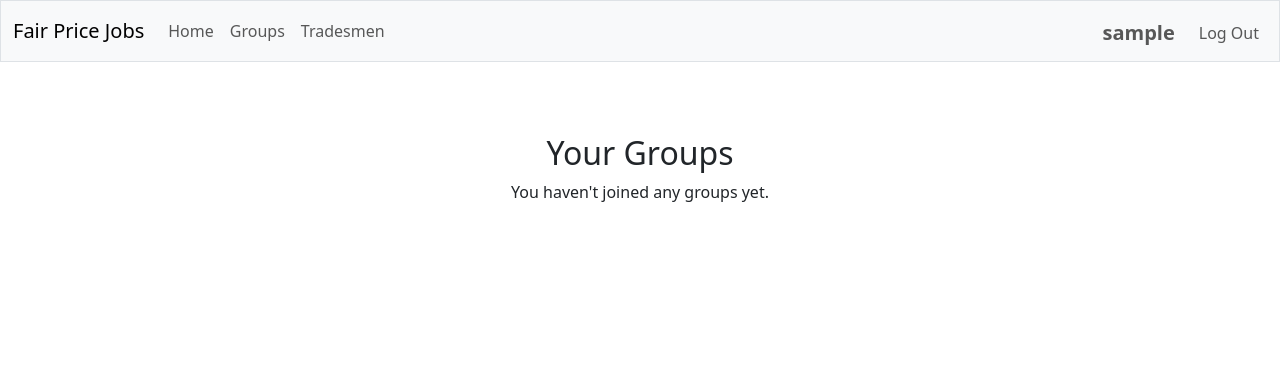
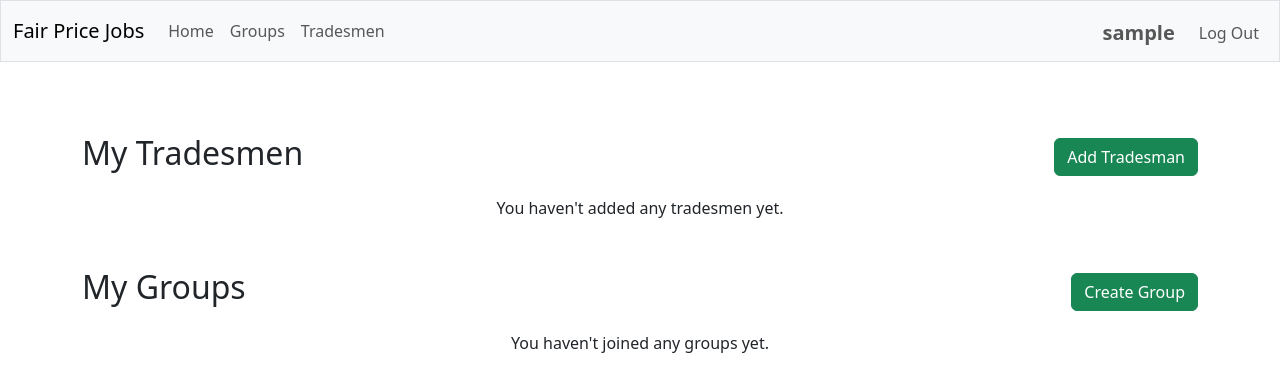
Before and after one commit to kevinruns/fair-price-jobs, a Flask app: page / in a window 1280 px wide. Shown: the top 392 px of the page. Run offline with Flask 3, Linux system fonts and the light colour scheme; the visitor is signed in with stand-in values (Sample User, id 1); data comes from the database, SQL or seed files in the repository; data that the repository does not hold is empty; some libraries are stand-ins or nearby versions.

Commit message:
added tradesman table to home. need to allow tradesman to be created without group

```diff
--- a/app.py
+++ b/app.py
@@ -522,16 +522,12 @@ def view_tradesman(tradesman_id):
         cursor.execute("SELECT * FROM tradesmen WHERE id = ?", (tradesman_id,))
         tradesman = cursor.fetchone()
 
-        print(f"Debug: Raw tradesman data: {tradesman}")  # Add this line
-
         if not tradesman:
             flash("Tradesman not found.", "error")
             return redirect(url_for("search_groups"))
 
         # Convert tradesman to a dictionary
         tradesman = dict(zip([column[0] for column in cursor.description], tradesman))
-
-        print(f"Debug: Tradesman dictionary: {tradesman}")  # Add this line
 
         # Fetch jobs for this tradesman
         cursor.execute("""
@@ -545,13 +541,15 @@ def view_tradesman(tradesman_id):
         # Convert jobs to dictionaries for easier handling in the template
         jobs = [dict(zip([column[0] for column in cursor.description], row)) for row in jobs]
 
+        group_id = session.get('group_id')
 
-        group_id = session['group_id']
-
-        return render_template("view_tradesman.html", tradesman=tradesman, jobs=jobs, group_id=group_id)
+        return render_template("view_tradesman.html",
+                             tradesman=tradesman,
+                             jobs=jobs,
+                             group_id=group_id)
 
     except Exception as e:
-        print(f"Error in view_tradesman: {str(e)}")
+        app.logger.error(f"Error in view_tradesman: {str(e)}")
         flash("An error occurred while fetching tradesman data.", "error")
         return redirect(url_for("search_groups"))
 
--- a/templates/index.html
+++ b/templates/index.html
@@ -12,7 +12,50 @@
             </div>
         </div>
 
-        <h2>Your Groups</h2>
+        <div class="d-flex justify-content-between align-items-center mb-3">
+            <h2>My Tradesmen</h2>
+            <a href="{{ url_for('add_tradesman') }}" class="btn btn-success">
+                <i class="fas fa-plus"></i> Add Tradesman
+            </a>
+        </div>
+        {% if tradesmen %}
+            <div class="table-responsive">
+                <table class="table table-striped">
+                    <thead>
+                        <tr>
+                            <th>Name</th>
+                            <th>Trade</th>
+                            <th>Contact</th>
+                            <th>Rating</th>
+                            <th>Actions</th>
+                        </tr>
+                    </thead>
+                    <tbody>
+                        {% for tradesman in tradesmen %}
+                            <tr>
+                                <td>{{ tradesman.name }}</td>
+                                <td>{{ tradesman.trade }}</td>
+                                <td>{{ tradesman.contact }}</td>
+                                <td>{{ tradesman.rating }}/5</td>
+                                <td>
+                                    <a href="{{ url_for('view_tradesman', tradesman_id=tradesman.id) }}" class="btn btn-sm btn-primary">View</a>
+                                    <a href="{{ url_for('edit_tradesman', tradesman_id=tradesman.id) }}" class="btn btn-sm btn-warning">Edit</a>
+                                </td>
+                            </tr>
+                        {% endfor %}
+                    </tbody>
+                </table>
+            </div>
+        {% else %}
+            <p>You haven't added any tradesmen yet.</p>
+        {% endif %}
+
+        <div class="d-flex justify-content-between align-items-center mb-3 mt-5">
+            <h2>My Groups</h2>
+            <a href="{{ url_for('create_group') }}" class="btn btn-success">
+                <i class="fas fa-plus"></i> Create Group
+            </a>
+        </div>
         {% if groups %}
             <div class="table-responsive">
                 <table class="table table-striped">
```
Also changed, not shown: 2 other files.
